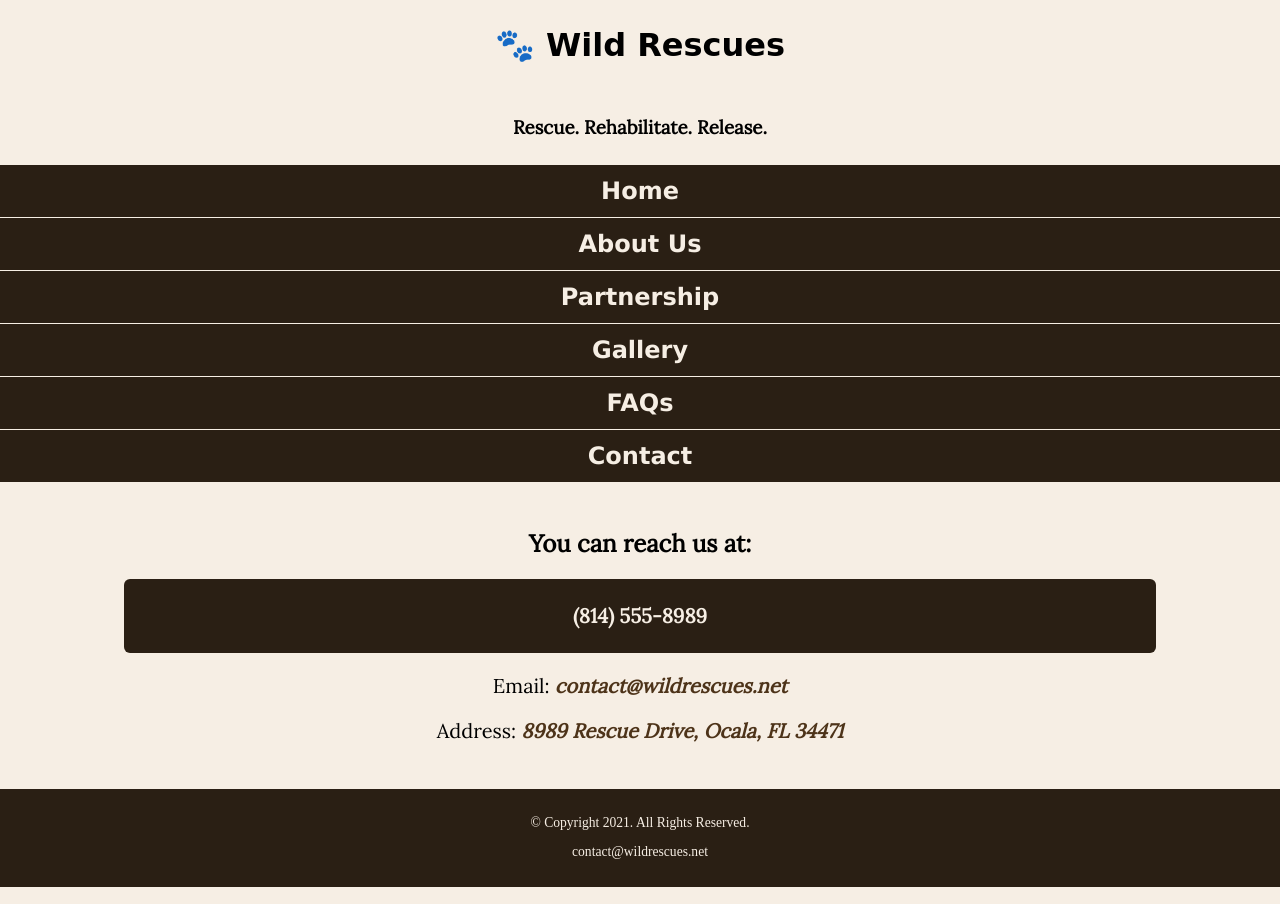
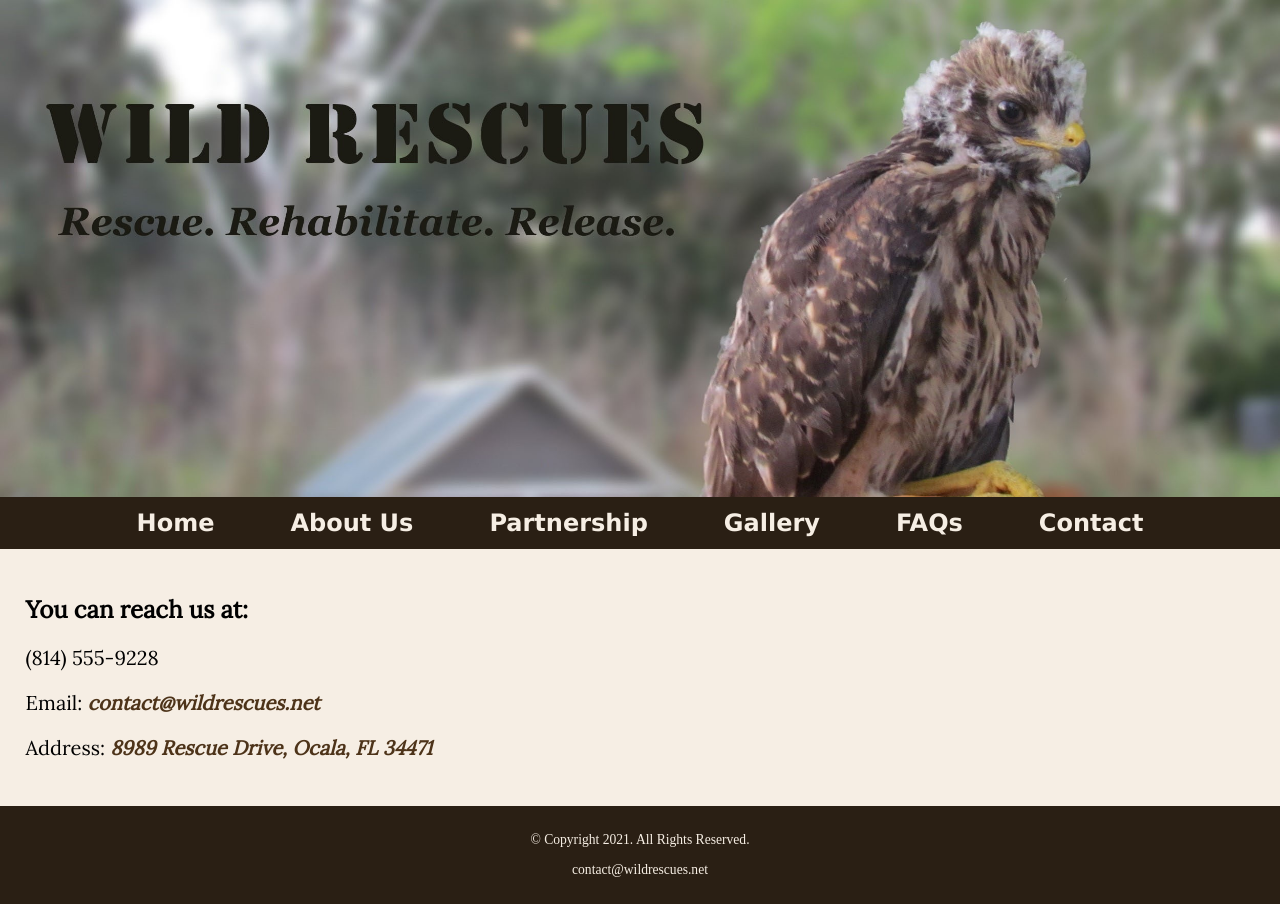
Before and after one commit to 144Sp24/ch6lab2-Allyhammond24, a plain HTML site: page contact.html in a window 1280 px wide. Drawn offline with Linux system fonts and the light colour scheme; a web font is replaced by a local one.

Commit message:
media query

```diff
--- a/contact.html
+++ b/contact.html
@@ -13,15 +13,14 @@
     <link href="https://fonts.googleapis.com/css?family=Emblema+One|Lora&display=swap" rel="stylesheet">
 </head>
 <body>
+     <div id="wrapper">
 
 	<header>
-        <div class="tab-desk">
+
 		  <a href="index.html"><img src="images/baby-hawk.jpg" alt="rescued baby hawk"></a>
-        </div>
-        <div class="mobile">
-            <h1>&#128062; Wild Rescues</h1>
-            <h3>Rescue. Rehabilitate. Release.</h3>
-        </div>
+
+
+
 	</header>
 
 	<nav>
@@ -38,14 +37,15 @@
 	<!-- Use the main area to add the main content to the webpage -->
 	<main>
 
-        <div id="contact">
+
 
             <h2>You can reach us at:</h2>
-            <p class="tel-link round"><a href="tel:8145558989">(814) 555-8989</a></p>
+            <p class=" mobile tel-link round"><a href="tel:8145558989">(814) 555-8989</a></p>
+            <p class="tablet-desktop tel-num">(814) 555-9228</p>
             <p>Email: <a href="mailto:contact@wildrescues.net" class="link">contact@wildrescues.net</a></p>
             <p>Address: <a href="https://goo.gl/maps/BTJzjc2tALd4RDWA8" target="_blank" class="link">8989 Rescue Drive, Ocala, FL 34471</a></p>
 
-        </div>
+
 
 	</main>
 
@@ -54,5 +54,6 @@
 		<p><a href="mailto:contact@wildrescues.net">contact@wildrescues.net</a></p>
 	</footer>
 
+	</div>
 </body>
 </html>
--- a/css/styles.css
+++ b/css/styles.css
@@ -1,5 +1,5 @@
 /*
-Author: Maria Cruz
+Author: Ally Hammond
 Date: Current Date
 File Name: styles.css
 */
@@ -140,3 +140,81 @@ footer a {
     color: #f6eee4;
     text-decoration: none;
 }
+
+/*Media Query for Tablet Viewport*/
+@media screen and (min-width:620px), print {
+
+/*Tablet viewport: Show tab-desk class, hide mobile class*/
+    .tablet-desktop {
+        display: block;
+    }
+
+    .mobile {
+        display: none;
+    }
+
+/*Tablet Viewport: Style rules for nav area*/
+    nav li {
+         border-top: none;
+        display: inline-block;
+        font-size: 1.25em;
+    }
+
+    nav li a {
+        padding: 0.5em;
+    }
+}
+
+/*Media Query for Desktop Viewport*/
+@media screen and (min-width:1000px), print {
+
+/* Desktop Viewport: Style rules for nav area*/
+    nav li {
+        font-size: 1.5em
+    }
+    nav li a {
+        padding-top: 0.5em;
+        padding-bottom: 0.5em;
+        padding-left: 1.5em;
+        padding-right: 1.5em;
+    }
+
+    nav li a:hover {
+        color: #2a1f14;
+        background-color: #f6eee4
+    }
+
+    }
+/*Desktop Viewport: Style rules for main content*/
+    #info ul {
+        margin-left: 5%;
+    }
+}
+
+/*Media Query for Large Desktop*/
+@media screen and (min-width:1921px) {
+
+ /*Large Desktop: Style rules for main content*/
+    body {
+         background: linear-gradient( #f6eee4, #78593a);
+    }
+
+    #wrapper {
+        width: 1920px;
+        margin-top: 0;
+        margin-bottom: 0;
+        margin-left: auto;
+        margin-right: auto;
+    }
+    main {
+        background-color: #f6eee4;
+    }
+}
+/*Media Query for print*/
+@media print {
+
+    body {
+        background-color: #fff;
+        color: #000;
+    }
+}
```
Also changed, not shown: about.html (+7 -8 lines), index.html (+6 -11 lines).
